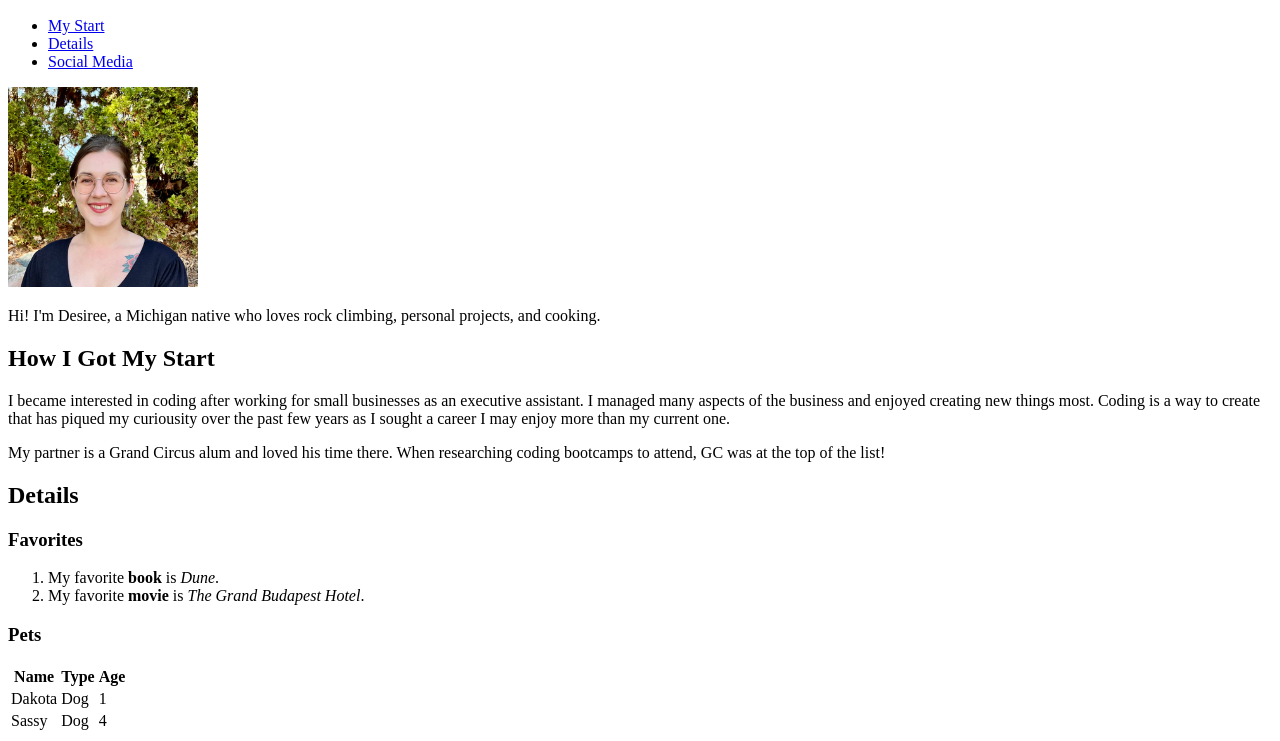
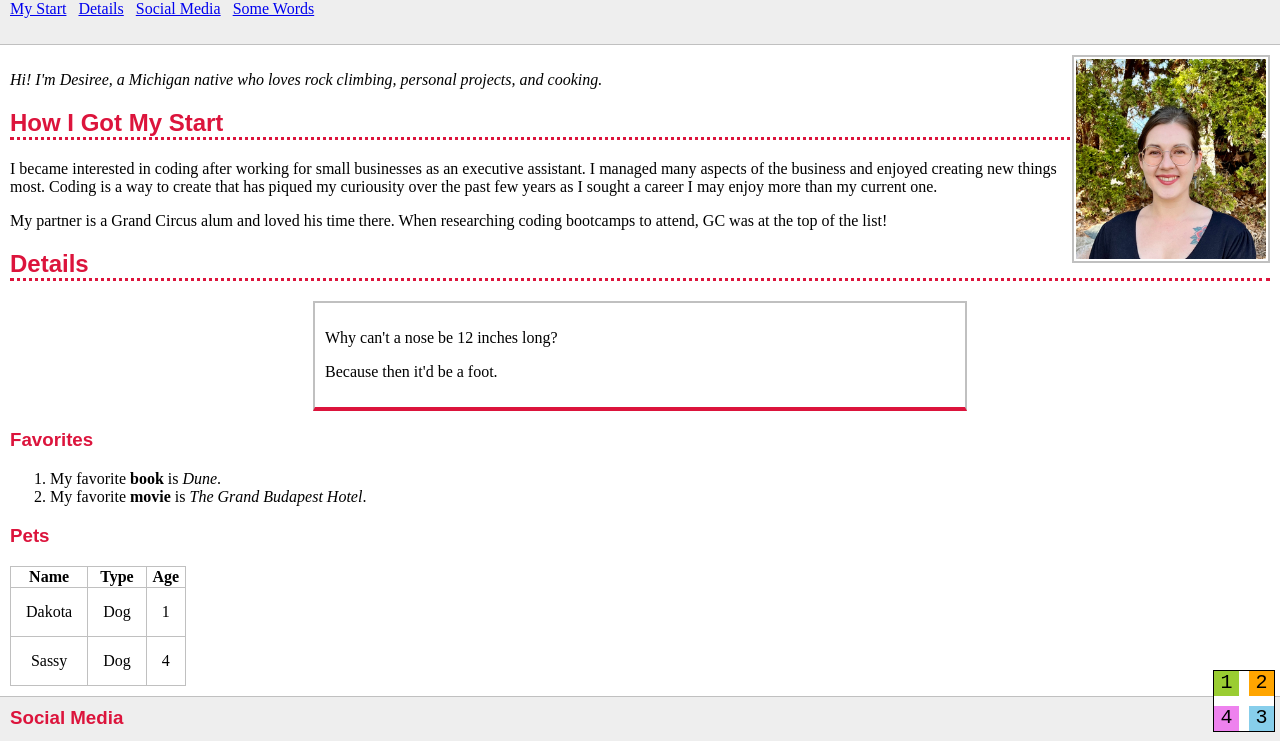
Before and after one commit to descush/Unit-1-Practice, a plain HTML site: page index.html in a window 1280 px wide. Shown: the part 63-804 px from the top of the page. Drawn offline with Linux system fonts and the light colour scheme.

Commit message:
added css

```diff
--- a/index.html
+++ b/index.html
@@ -11,19 +11,24 @@
    <header>
     <h1>Desiree Cushing</h1>
     <nav>
-        <ul>
+        <ul class="nav-list">
             <li><a href="#my-start">My Start</a></li>
             <li><a href="#details">Details</a></li>
             <li><a href="social-media">Social Media</a></li>
+            <li><a href="some-words.html">Some Words</a></li>
         </ul>
     </header>
     <main>
-    <img src="headshot.png" alt="Desiree Headshot" height="200px">
-    <p>Hi! I'm Desiree, a Michigan native who loves rock climbing, personal projects, and cooking.</p>
+    <img id=profile-pic src="headshot.png" alt="Desiree Headshot" height="200px">
+    <p class="overview">Hi! I'm Desiree, a Michigan native who loves rock climbing, personal projects, and cooking.</p>
     <h2 id="my-start">How I Got My Start</h2>
     <p>I became interested in coding after working for small businesses as an executive assistant. I managed many aspects of the business and enjoyed creating new things most. Coding is a way to create that has piqued my curiousity over the past few years as I sought a career I may enjoy more than my current one.</p>
     <p>My partner is a Grand Circus alum and loved his time there. When researching coding bootcamps to attend, GC was at the top of the list! </p>
     <h2 id="details">Details</h2>
+    <blockquote id="joke">
+        <p>Why can't a nose be 12 inches long?</p>
+        <p>Because then it'd be a foot.</p>
+      </blockquote>
     <h3>Favorites</h3>
     <ol>
     <li>My favorite <strong>book</strong> is <cite>Dune</cite>.</li>
@@ -49,11 +54,17 @@
     </table>
     </main>
     <footer>
-    <h3 id="social-media">Social Media</h2>
-    <ul>
+    <h3 id="social-media">Social Media</h3>
+    <ul class="nav-list">
         <li><img src="GitHub-Mark-64px.png" alt="GitHub"><a href="https://github.com/descush">GitHub</a></li>
         <li><img src="LI-In-Bug.png" alt="LinkedIn" height="64px"><a href="https://www.linkedin.com/in/desiree-cushing-524663233/">LinkedIn</a></li>
     </ul>
     </footer>
+    <div class="numbers-box">
+        <div class="color-box color-box-1">1</div>
+        <div class="color-box color-box-2">2</div>
+        <div class="color-box color-box-3">3</div>
+        <div class="color-box color-box-4">4</div>
+      </div>
 </body>
 </html>
--- /dev/null
+++ b/some-words.css
@@ -0,0 +1,60 @@
+body {
+    margin: 0;
+   }
+
+   header {
+    background-color: #f6e4f6;
+    padding: 1em;
+    margin-bottom: 10px;
+    box-shadow: 0px 2px 3px #732673;
+   }
+
+   header a {
+    color: #732673;
+   }
+
+   section {
+    background-color: #d1f0de;
+    padding: 1em;
+    margin-bottom: 10px;
+    box-shadow: 0px 2px 3px #2e8b57;
+   }
+
+   h2 {
+    margin-top: 0;
+   }
+
+   .words p {
+    border: 2px solid #2e8b57;
+    background-color: white;
+    padding: 1em;
+    margin: 2px;
+   }
+   @media screen and (min-width: 480px) {
+    header {
+        display: flex;
+        flex-direction: row;
+        justify-content: space-between;
+        align-items: center;
+        padding: 0em 1em;
+       }
+       .nouns {
+        display: flex;
+        justify-content: flex-start;
+       }
+       .adjectives {
+        display: flex;
+        justify-content: flex-end;
+       }
+        body {
+            margin: 0px 10px 10px 10px;
+    }
+}
+
+@media screen and (min-width: 992px) {
+    main {
+        display: flex;
+        flex-direction: row;
+        justify-content: space-between;
+    }
+}
--- a/style.css
+++ b/style.css
@@ -0,0 +1,133 @@
+h1 {
+    color: crimson;
+    font-family: sans-serif;
+    margin-top: 0;
+    margin-left: 0;
+    margin-right: 0;
+    margin-bottom: 15px;
+ }
+ h2 {
+    color: crimson;
+    font-family: sans-serif;
+    border-bottom: width 4px;
+    border-bottom-style: dotted;
+    border-bottom-color: crimson;
+ }
+ h3 {
+    color: crimson;
+    font-family: sans-serif;
+ }
+ .overview {
+    font-style: italic;
+  }
+header {
+    background-color: #eee;
+    padding: 10px;
+    border-bottom: 1px;
+    border-bottom-color: silver;
+    border-bottom-style: solid;
+}
+footer {
+    background-color: #eee;
+    padding: 10px;
+    border-top: 1px;
+    border-top-style: solid;
+    border-top-color: silver;
+}
+main {
+    padding: 10px;
+}
+  footer h3 {
+    margin-top: 0;
+  }
+  body {
+    margin: 0;
+  }
+  .numbers-box {
+    height: 60px;
+    width: 60px;
+    border-width: 1px;
+    border-style: solid;
+    border-color: black;
+    background-color: white;
+    position: fixed;
+    right: 5px;
+    bottom: 5px;
+ }
+ .color-box {
+    width: 25px;
+    height: 25px;
+    font-family: monospace;
+    font-size: 20px;
+    text-align: center;
+    position:absolute
+ }
+ .color-box-1 {
+    background-color: yellowgreen;
+    top: 0;
+    left: 0;
+ }
+ .color-box-2 {
+    background-color: orange;
+    top: 0;
+    right: 0;
+ }
+ .color-box-3 {
+    background-color: skyblue;
+    bottom: 0;
+    right: 0;
+ }
+ .color-box-4 {
+    background-color: violet;
+    bottom: 0;
+    left: 0;
+ }
+ #profile-pic {
+    height: 200px;
+    background-color: white;
+    border-width: 2px;
+    border-style: solid;
+    border-color: silver;
+    padding: 2px;
+    float: right;
+    margin-left: 10px;
+ }
+ #joke {
+    width: 50%;
+    border-style: solid;
+    border-width: 2px;
+    border-color: silver;
+    border-bottom-width: 4px;
+    border-bottom-color: crimson;
+    padding: 10px;
+    margin: 10px;
+    margin:0 auto
+ }
+ th {
+    border-width: 1px;
+    border-style: solid;
+    border-color: silver;
+    padding: 15 px;
+    text-align: center;
+ }
+ td {
+    border-width: 1px;
+    border-style: solid;
+    border-color: silver;
+    padding: 15px;
+    text-align: center;
+ }
+ table {
+    border-collapse: collapse;
+  }
+  .nav-list {
+    list-style-type: none;
+    padding: 0px;
+}
+.nav-list li {
+    display: inline;
+    padding-right: .5em;
+}
+footer li img {
+    width: 16px;
+   }
```
Also changed, not shown: some-words.html (added, +39 -0 lines).
